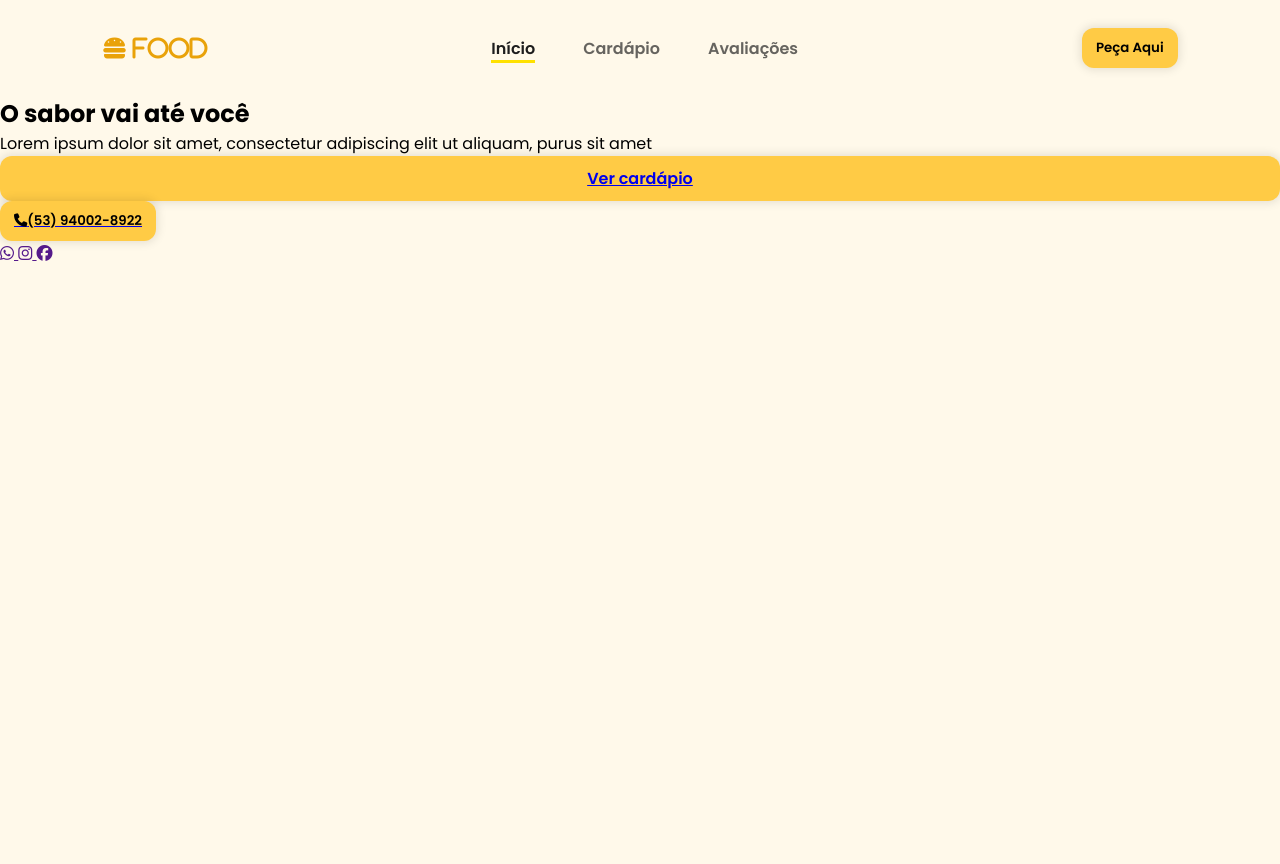
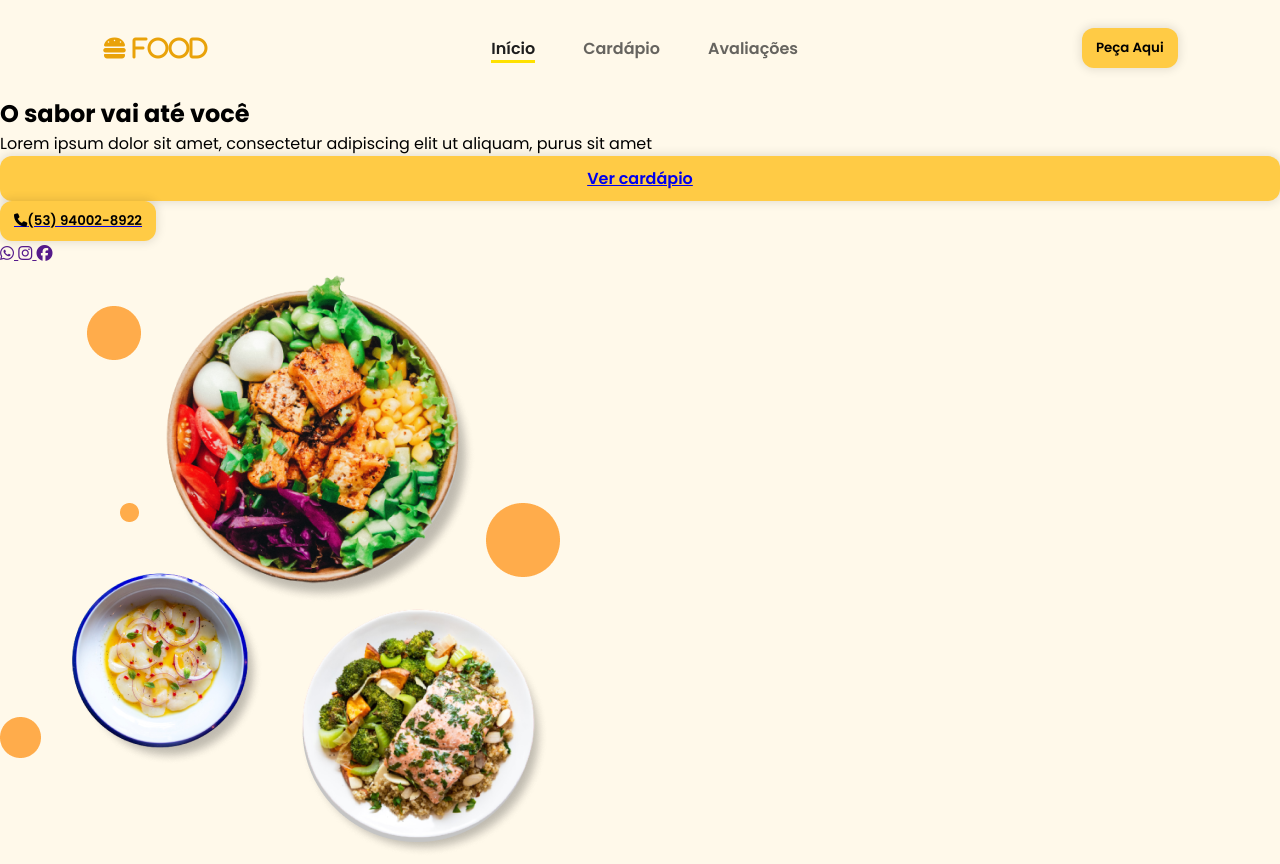
Before and after one commit to sdscarla/landing-page-food, a plain HTML site: page index.html in a window 1280 px wide. Before the commit the page ends 800 px from the top, so only its background shows below. Drawn offline with nearby package versions, Linux system fonts and the light colour scheme; a web font is replaced by a local one.

Commit message:
home pronto

```diff
--- a/index.html
+++ b/index.html
@@ -63,6 +63,7 @@
 
     <main id="content">
         <section id="home">
+            <div class="shape"></div>
             <div id="cta">
                 <h1 class="title">
                     O sabor vai até <span>você</span>
@@ -101,7 +102,9 @@
                 </div>
             </div>
 
-            <div id="banner"></div>
+            <div id="banner">
+                <img src="src/images/hero.png" alt="">
+            </div>
         </section>
     </main>
 
```
Also changed, not shown: src/images/hero.png (added).
